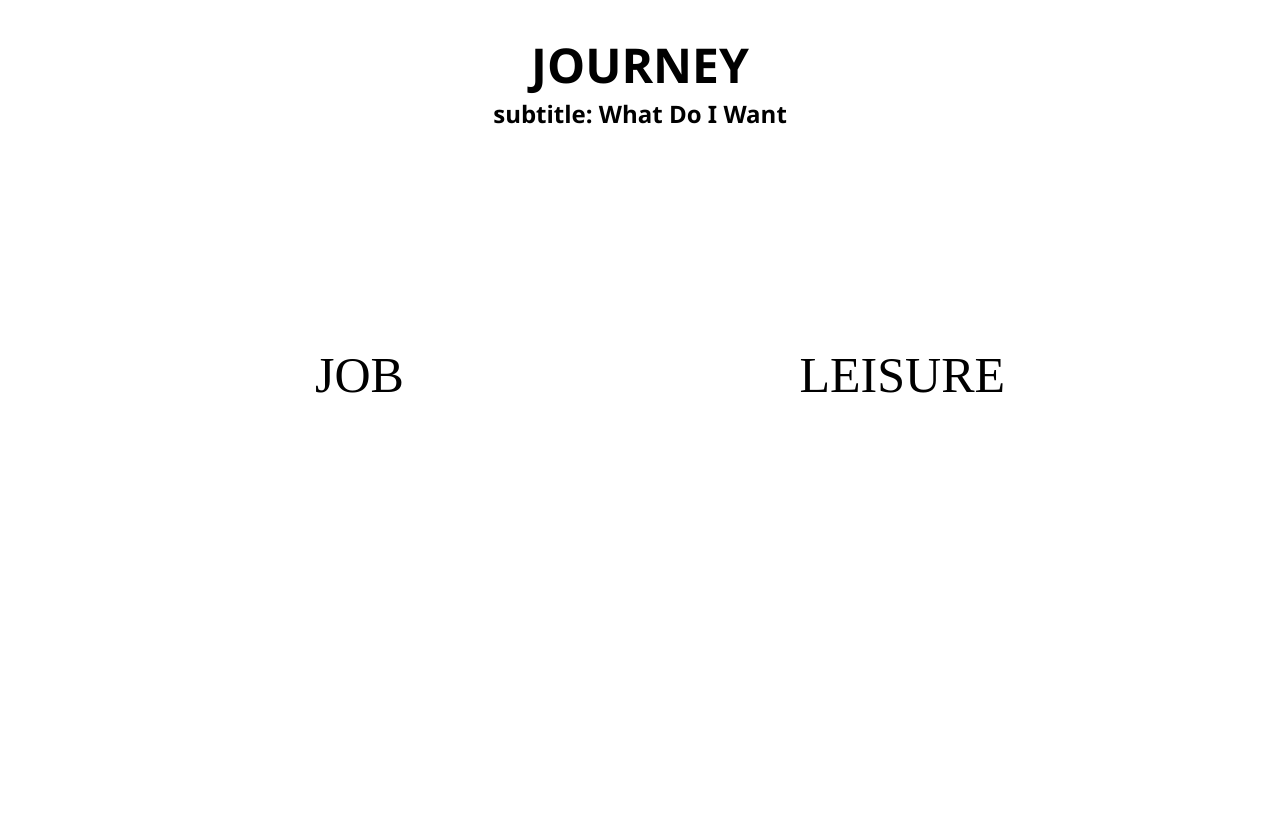
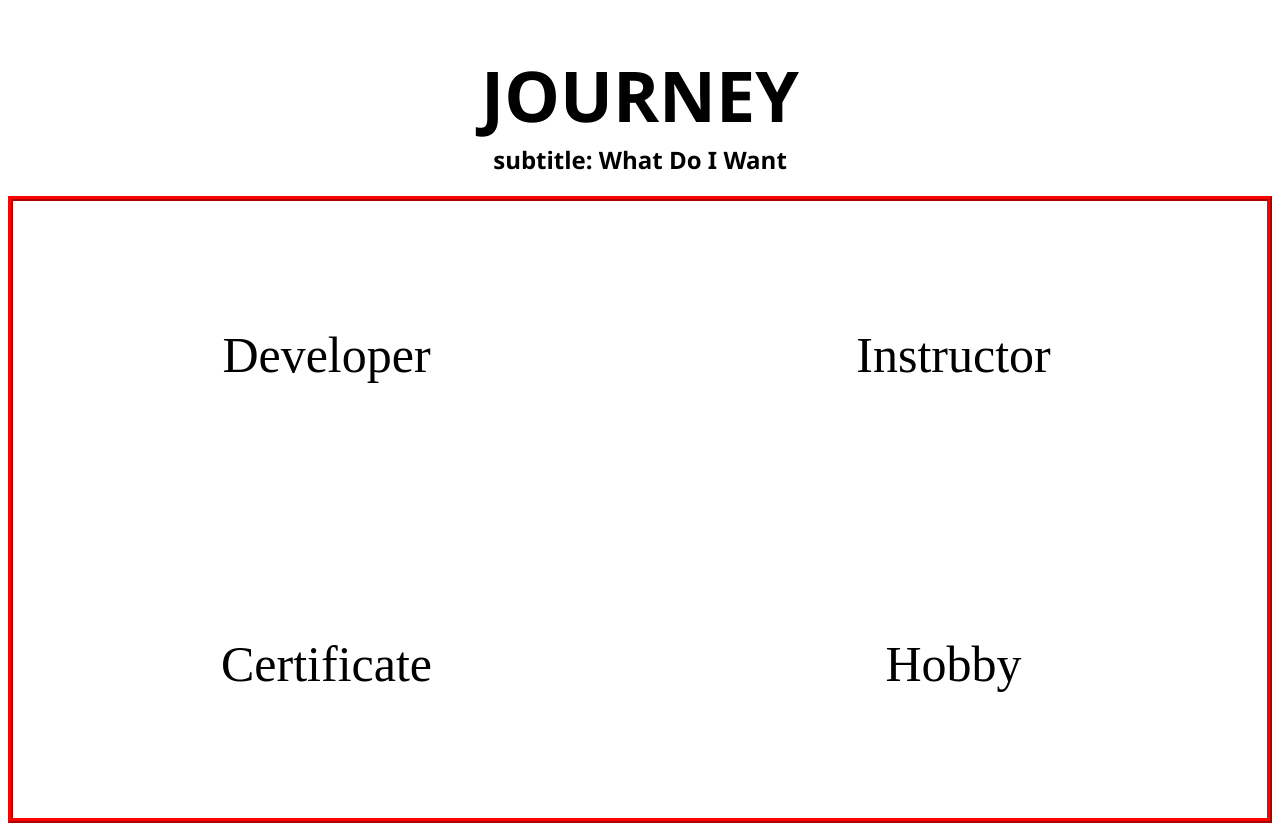
Before and after one commit to banggyoza/first-challenge, a plain HTML site: page blog intro.html in a window 1280 px wide. Before the commit the page ends 800 px from the top, so only its background shows below. Drawn offline with Linux system fonts and the light colour scheme.

Commit message:
blog challenge_grid 적용

```diff
--- a/blog intro.html
+++ b/blog intro.html
@@ -5,7 +5,7 @@
         <meta charset="utf-8">
         <style>
             h1{
-                font-size: 300%;
+                font-size: 70px;
                 font-family:'Segoe UI', Tahoma, Geneva, Verdana, sans-serif;
                 text-align: center;
                 margin-bottom: 0;
@@ -17,22 +17,27 @@
                 margin-top: 0;
                 margin-bottom: 20px;
             }
-            ul{
+            #list{
+                border: 5px ridge red;
+                display: grid;
+                grid-template-columns: 1fr 1fr;
                 text-align: center;
-                list-style: none;
+                margin: 0;
+
             }
-            li{
+            div{
                 font-size: 50px;
-                display: inline-block;
-                margin: 16%;
+                margin: 20%;
             }
         </style>
     </head>
     <body>
 <h1>JOURNEY</h1>
 <h2>subtitle: What Do I Want</h2>
-<ul>
-    <li>JOB</li>
-    <li>LEISURE</li>
+<div id="list">
+    <div>Developer</div>
+    <div>Instructor</div>
+    <div>Certificate</div>
+    <div>Hobby</div>
     </body>
 </html>
```
